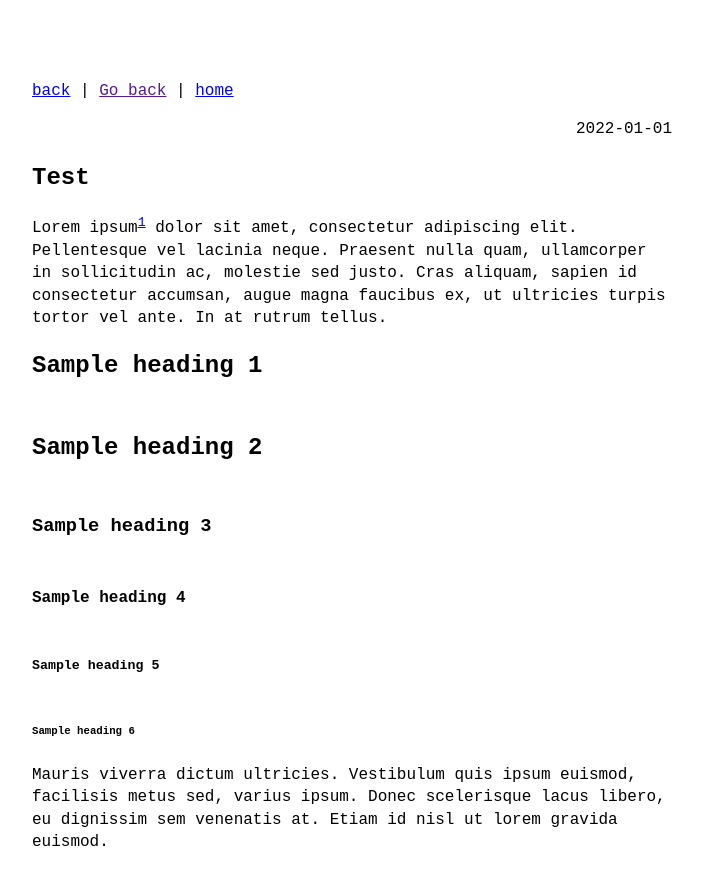
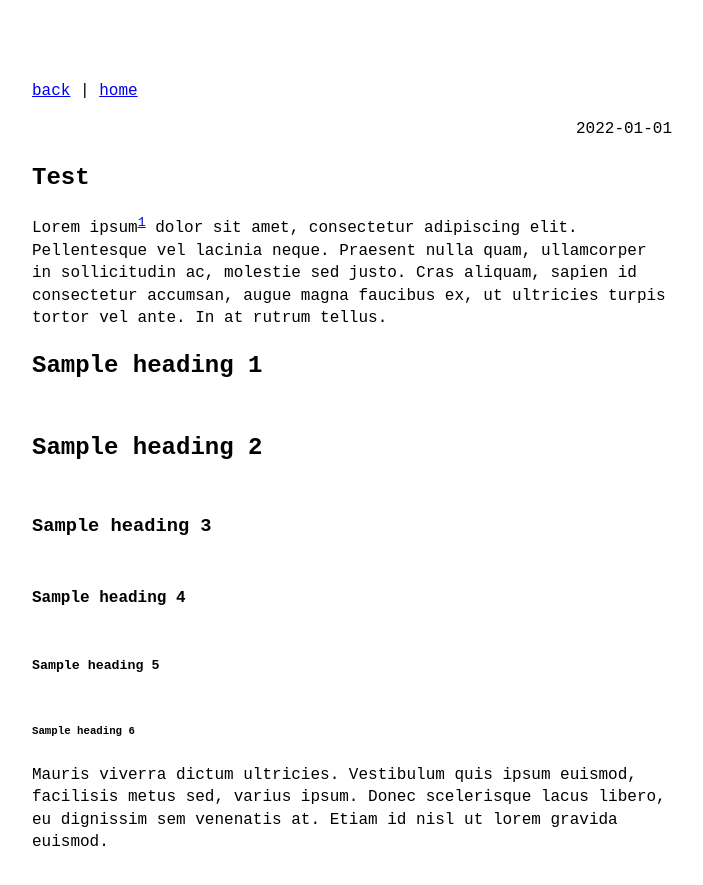
Before and after one commit to polo7/polo7.github.io, a Jekyll site: the page built from _posts/2022-01-01-test.md, in a window 1280 px wide and 900 px high. Shown: the top 885 px of the window, without its empty margins (288-991 px from the left). Built offline with Jekyll 4.4.1, drawn with Linux system fonts in a browser that asks for light colours.

Commit message:
Update back_link.html

```diff
--- a/_includes/back_link.html
+++ b/_includes/back_link.html
@@ -1,9 +1,5 @@
 <p>
   <a href="javascript: history.go(-1)">{{ site.theme_config.back_prev_page_text }}</a>
   |
-  <script>
-    document.write('<a href="' + document.referrer + '">Go back</a>');
-  </script>
-  |
   <a href="{{ "/" | relative_url }}">{{ site.theme_config.back_home_text }}</a>
 </p>
```
